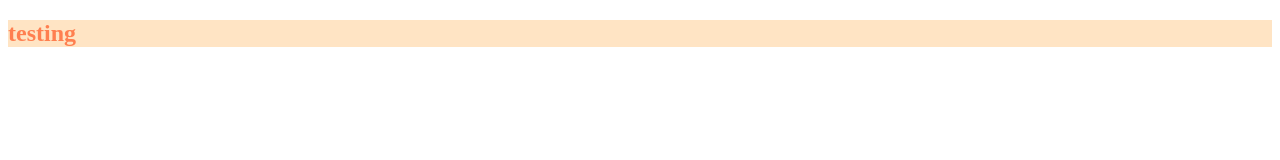
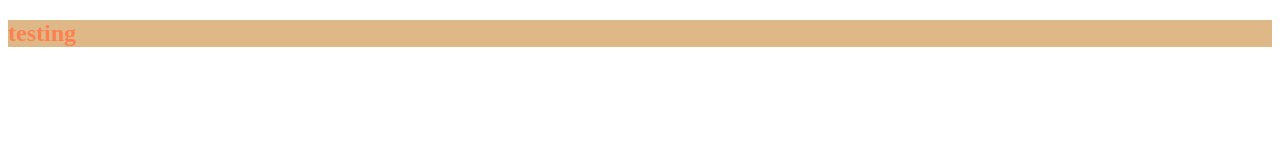
Before and after one commit to nancyliao0612/testing, a plain HTML site: page index.html in a window 1280 px wide. Drawn offline with Linux system fonts and the light colour scheme.

Commit message:
background changed to brown

```diff
--- a/main.css
+++ b/main.css
@@ -1,4 +1,4 @@
 h2 {
-	background-color: bisque;
+	background-color: burlywood;
 	color: coral;
 }
```
